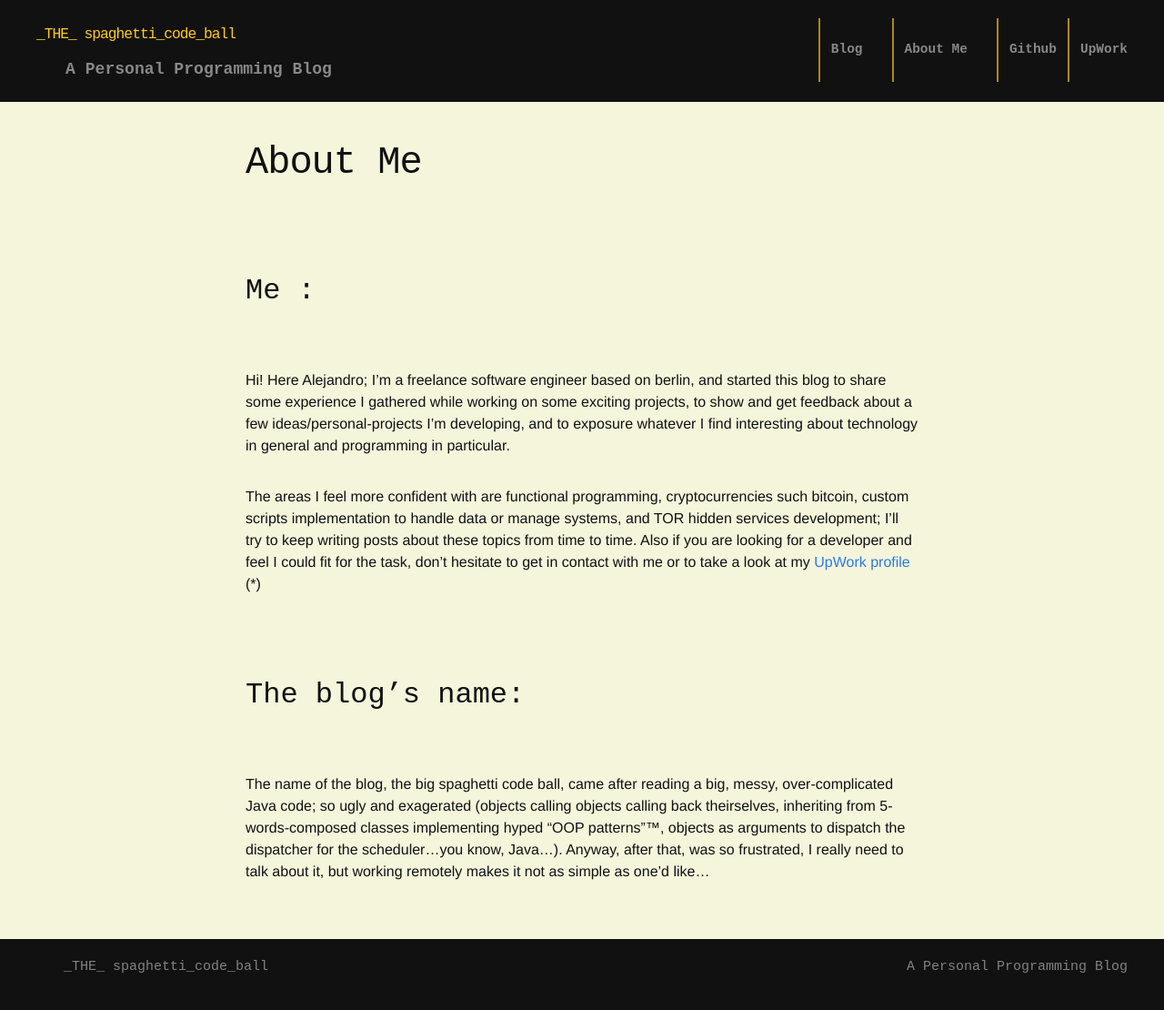
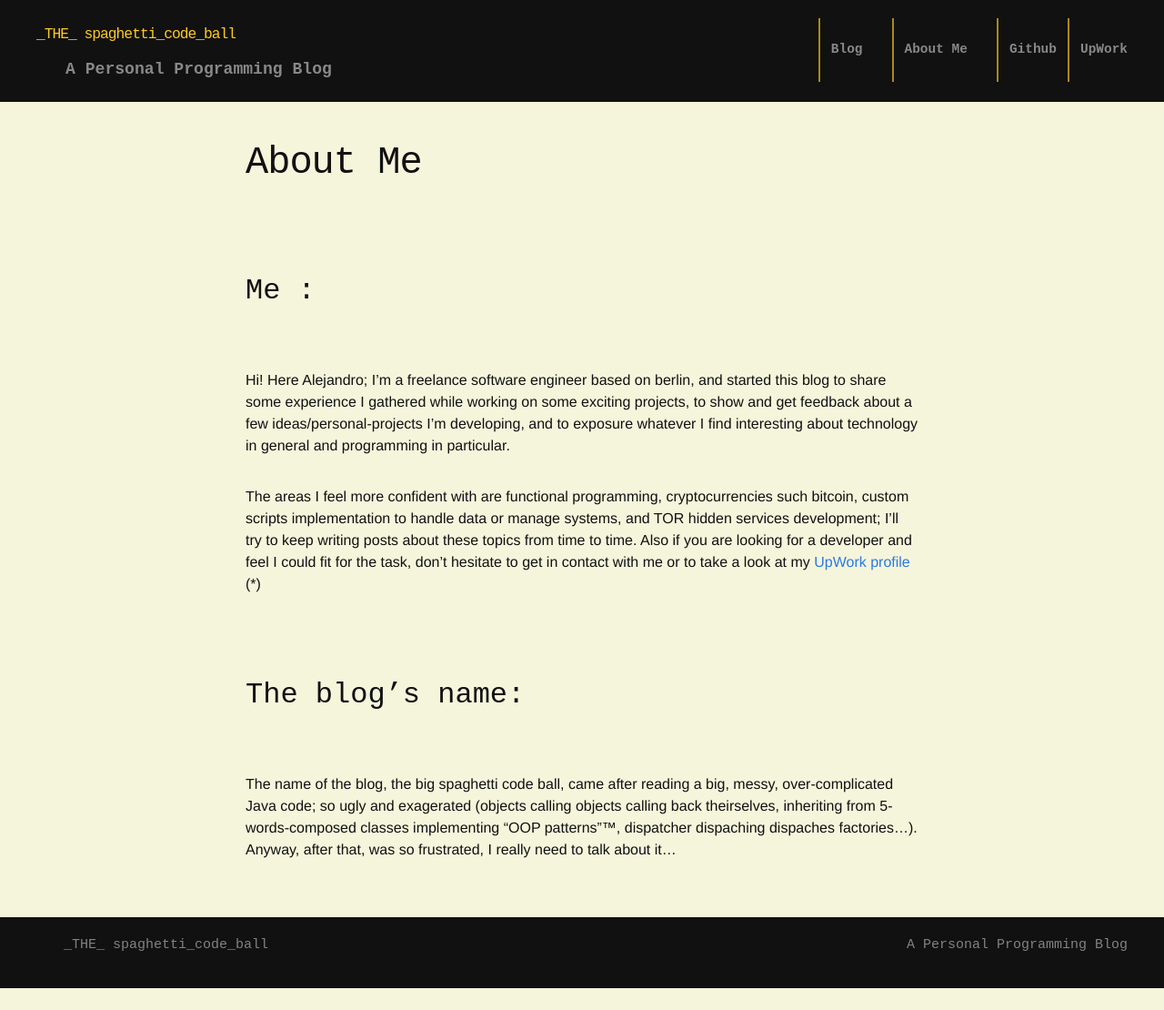
Before and after one commit to vwwv/vwwv.github.io, a Jekyll site: the page built from about.md, in a window 1280 px wide. Shown: the whole page at 91% size. Built offline with Jekyll 4.4.1, drawn with Linux system fonts in a browser that asks for light colours; after the commit the page ends 1086 px from its top, so only the background shows below that.

Commit message:
changed 'about'

```diff
--- a/about.md
+++ b/about.md
@@ -21,5 +21,5 @@ don’t hesitate to get in contact with me or to  take a look at my [UpWork prof
 
 The name of the blog, the big spaghetti code ball, came after reading a big, messy, over-complicated Java code; so ugly
 and exagerated (objects calling objects calling back theirselves, inheriting from 5-words-composed classes implementing
-hyped "OOP patterns"™, objects as arguments to dispatch the dispatcher for the scheduler…you know, Java…). Anyway, after
-that, was so frustrated, I really need to talk about it, but working remotely makes it not as simple as one’d like…
+"OOP patterns"™, dispatcher dispaching dispaches factories…). Anyway, after that, was so frustrated, I really need to talk
+about it…
```
